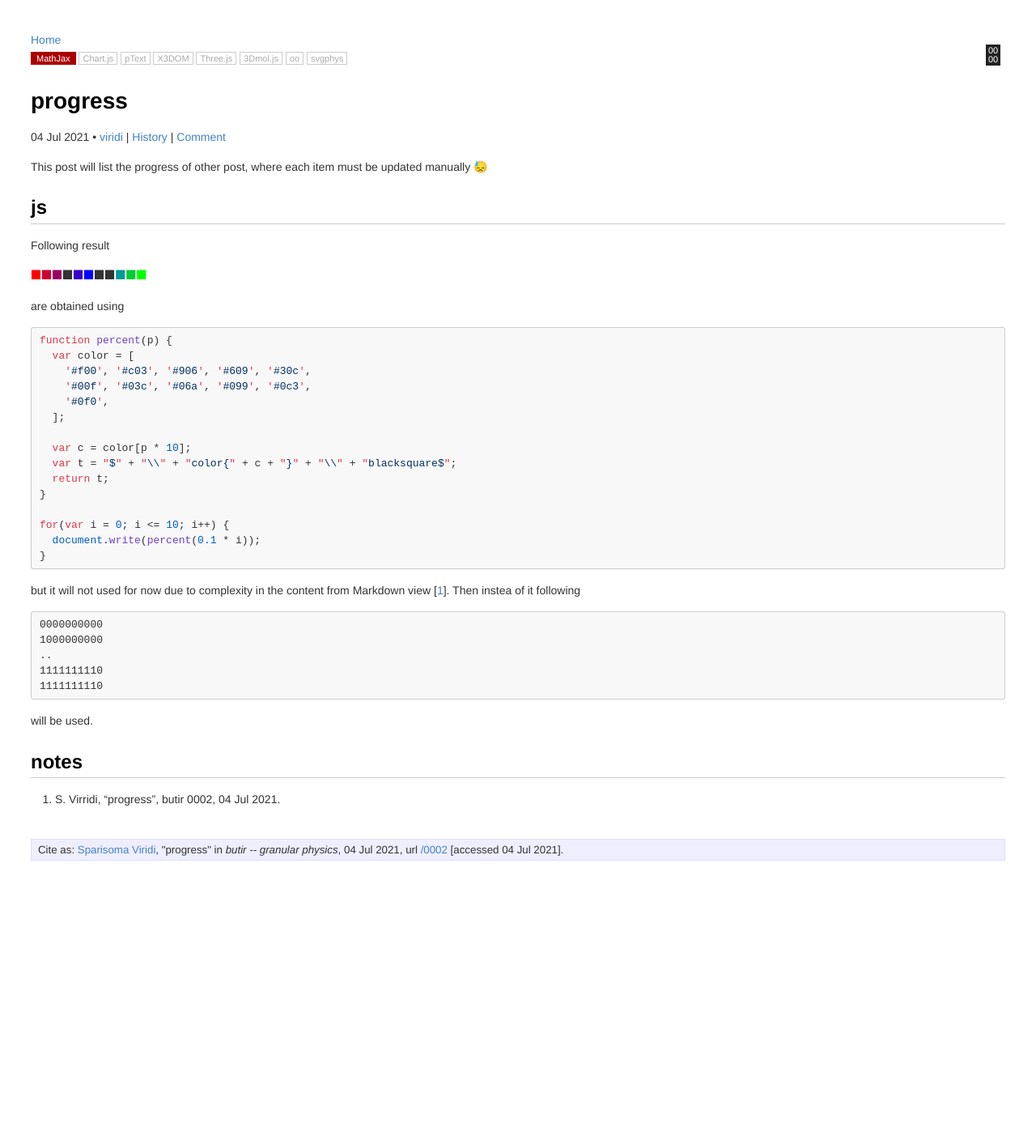
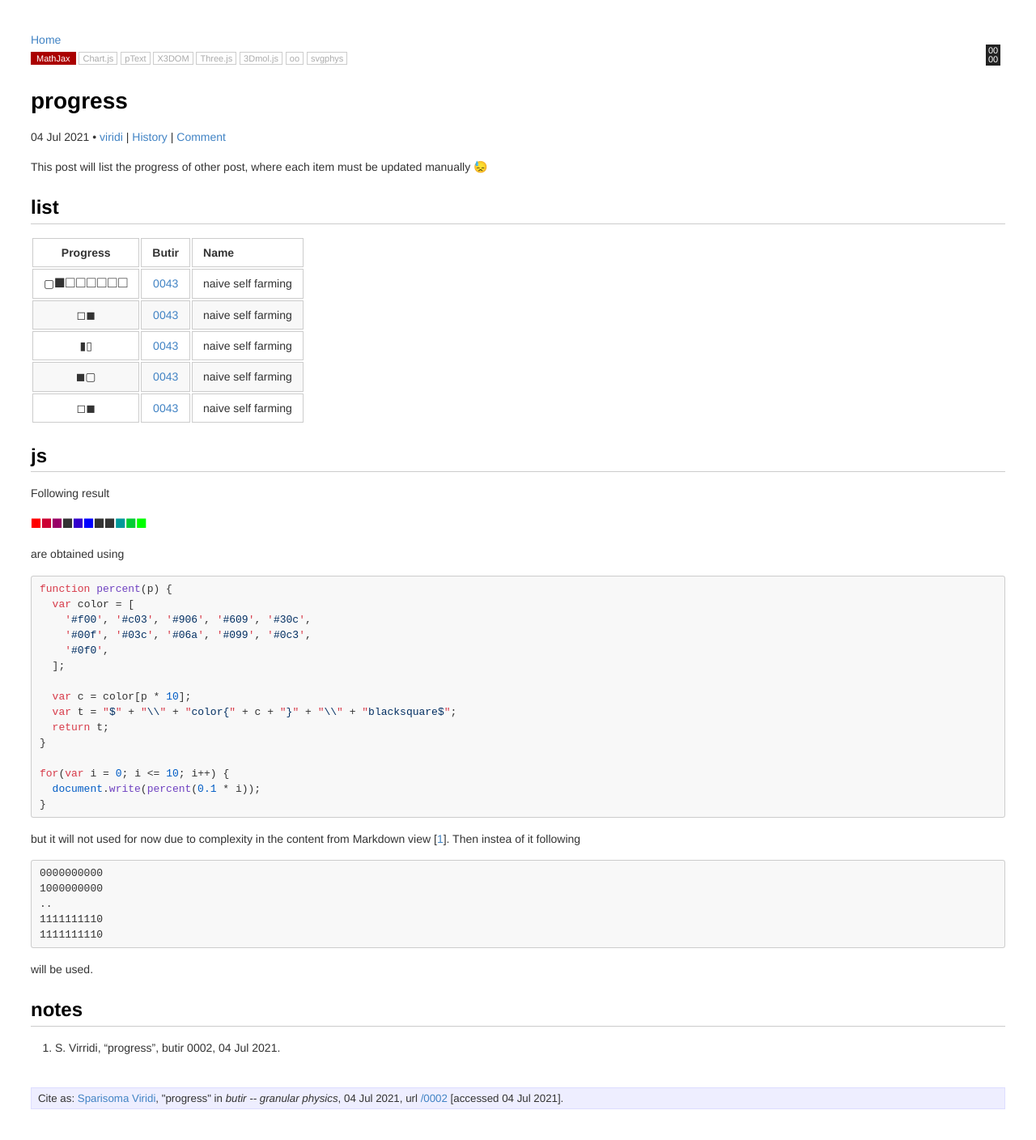
Before and after one commit to dudung/butir, a Jekyll site: the page built from _posts/0/00/2021-07-02-progress.md, in a window 1280 px wide. Shown: the whole page at 81% size. Built offline with Jekyll 4.4.1, drawn with Linux system fonts in a browser that asks for light colours; emoji names are drawn with the system emoji font; formulas are drawn with MathJax 3; before the commit the page ends 1101 px from its top, so only the background shows below that.

Commit message:
progress+

```diff
--- a/_posts/0/00/2021-07-02-progress.md
+++ b/_posts/0/00/2021-07-02-progress.md
@@ -21,6 +21,15 @@ nodes: ['0000']
 ---
 This post will list the progress of other post, where each item must be updated manually :sweat:
 
+## list
+
+Progress | Butir | Name
+:-: | :-: | :--
+&#x25a2;$\blacksquare\Box\Box\Box\Box\Box\Box$ | [0043](0043) | naive self farming
+&#x25fb;&#x25fc; | [0043](0043) | naive self farming
+&#x25ae;&#x25af; | [0043](0043) | naive self farming
+&#x25fc;&#x25a2; | [0043](0043) | naive self farming
+&#x25fb;&#x25fc; | [0043](0043) | naive self farming
 
 ## js
 Following result
```
